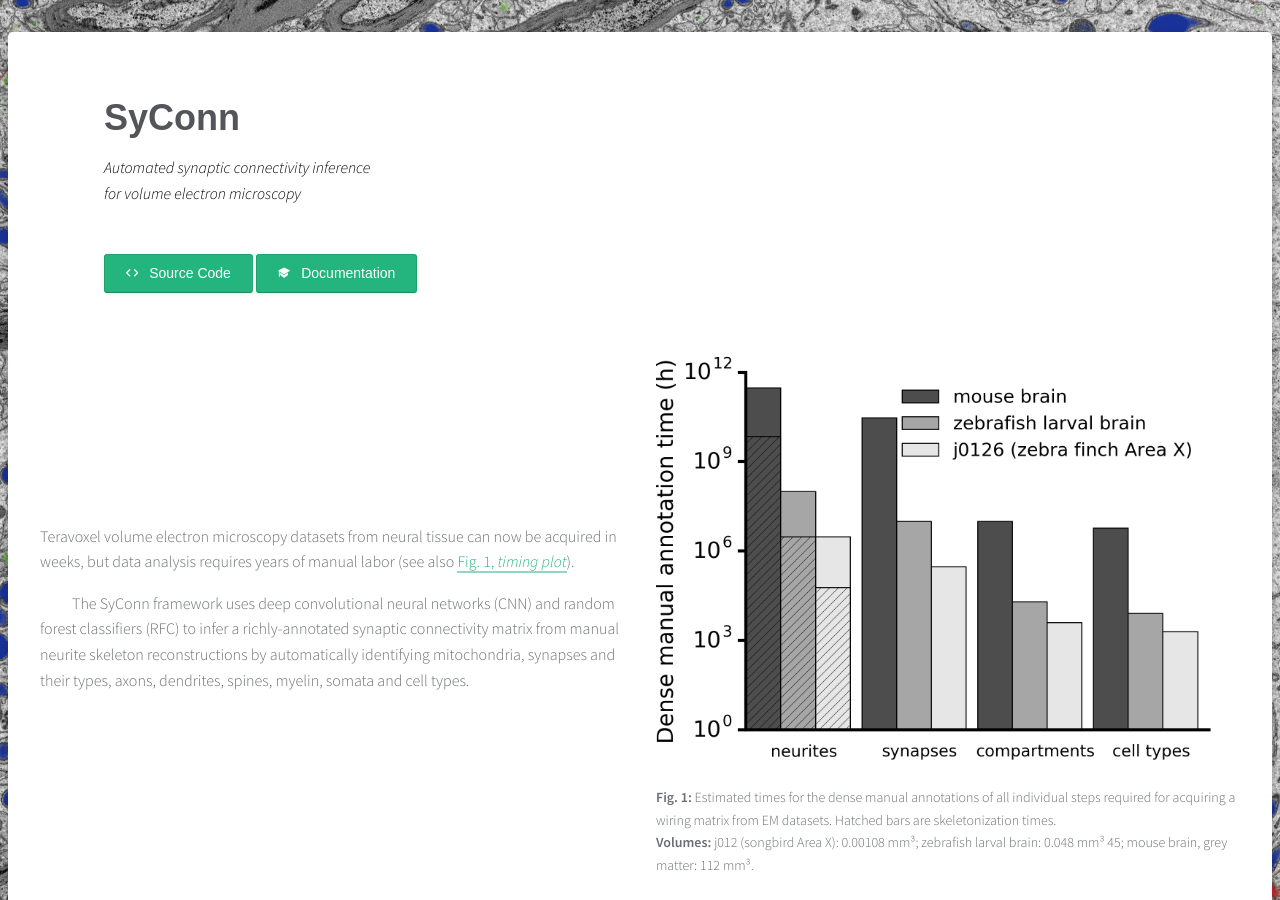
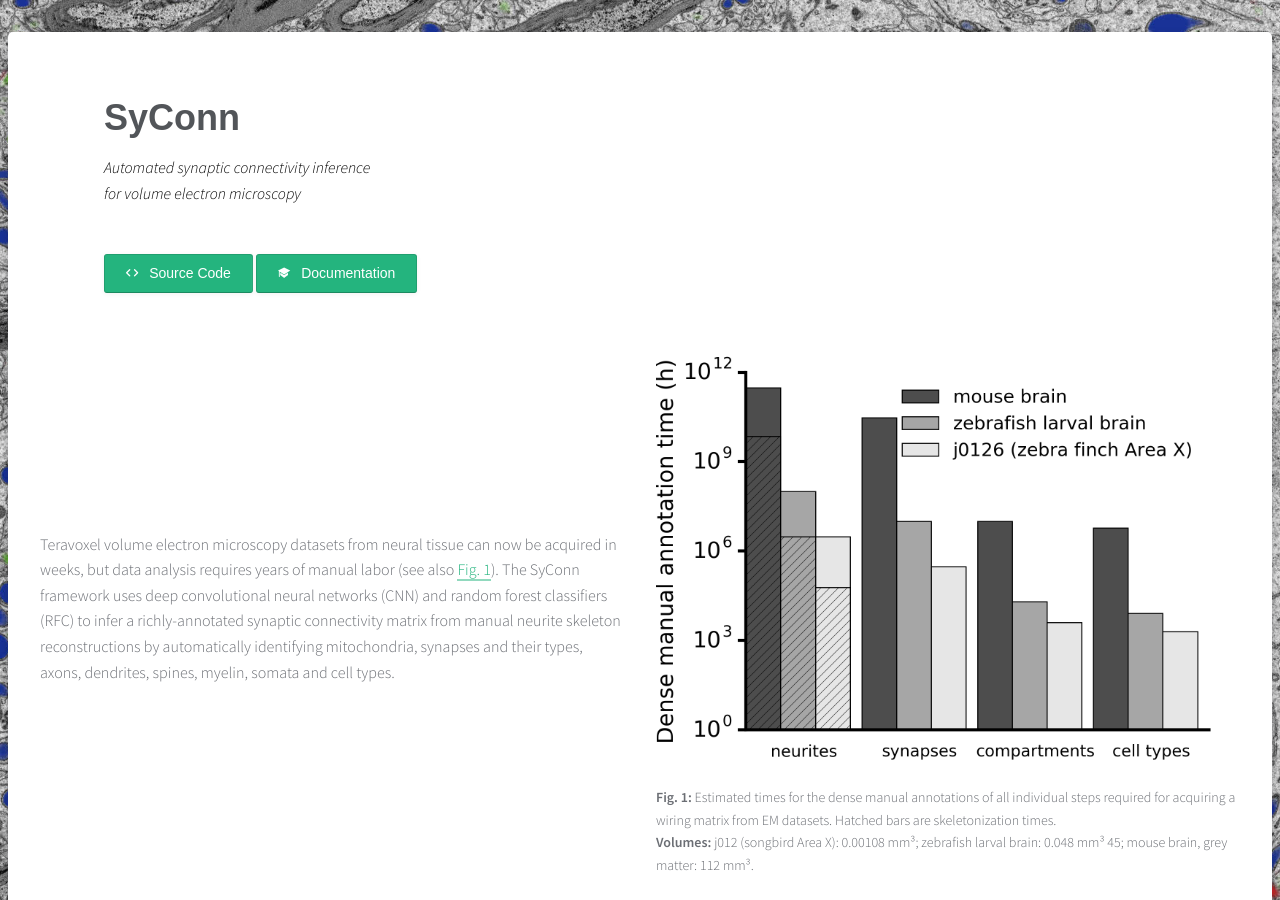
Before and after one commit to StructuralNeurobiologyLab/SyConn, a Jekyll site: the page built from index.html, in a window 1280 px wide and 900 px high. Built offline with Jekyll 4.4.1, drawn with Linux system fonts in a browser that asks for light colours; some web fonts are replaced.

Commit message:
minor changes

```diff
--- a/index.html
+++ b/index.html
@@ -75,9 +75,7 @@ layout: default
 <section class="section">
 	<article class="row -middle">
 		<div class="col">
-			<p>Teravoxel volume electron microscopy datasets from neural tissue can now be acquired in weeks, but data analysis requires years of manual labor (see also <a href="#Fig1">Fig. 1, <em>timing plot</em></a>).</p>
-
-			<p>The SyConn framework uses deep convolutional neural networks (CNN) and random forest classifiers (RFC) to infer a richly-annotated synaptic connectivity matrix from manual neurite skeleton reconstructions by automatically identifying mitochondria, synapses and their types, axons, dendrites, spines, myelin, somata and cell types.</p>
+			<p>Teravoxel volume electron microscopy datasets from neural tissue can now be acquired in weeks, but data analysis requires years of manual labor (see also <a href="#Fig1">Fig. 1</a>). The SyConn framework uses deep convolutional neural networks (CNN) and random forest classifiers (RFC) to infer a richly-annotated synaptic connectivity matrix from manual neurite skeleton reconstructions by automatically identifying mitochondria, synapses and their types, axons, dendrites, spines, myelin, somata and cell types.</p>
 		</div>
 
 		<div class="col">
```
